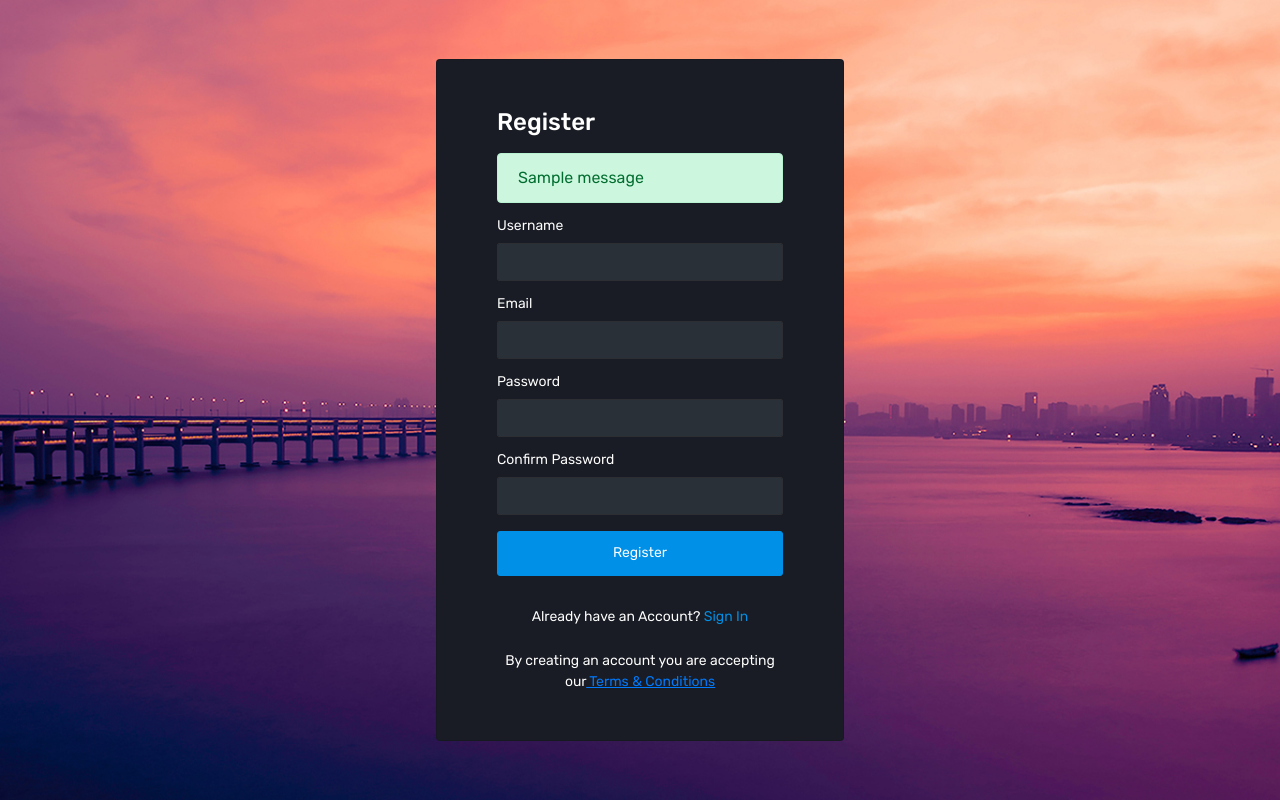
After one commit to the-map003/Gihanga_School_Master, a Django app: page /register/ in a window 1280 px wide. The commit adds this page. Run offline with Django 5.2, Linux system fonts and the light colour scheme; tables that the repository leaves empty hold one stand-in row (values such as "Sample post"); one stand-in notice (Sample message) is shown; some libraries are stand-ins or nearby versions.

Commit message:
commit_ag

```diff
--- a/GSM/GSM/settings.py
+++ b/GSM/GSM/settings.py
@@ -136,3 +136,7 @@ STATICFILES_DIRS = [BASE_DIR/ 'static' ]
 DEFAULT_AUTO_FIELD = 'django.db.models.BigAutoField'
 # settings.py
 AUTH_USER_MODEL = 'accounts.Users'
+
+AUTHENTICATION_BACKENDS = [
+    'django.contrib.auth.backends.ModelBackend',
+]
--- a/GSM/GSM/urls.py
+++ b/GSM/GSM/urls.py
@@ -1,6 +1,5 @@
 from django.contrib import admin
 from django.urls import path,include
-app_name = 'stock_management'  # Define the app namespace
 urlpatterns = [
     path('admin/', admin.site.urls),
     path('',include('accounts.urls')),
--- a/GSM/accounts/templates/accounts/login.html
+++ b/GSM/accounts/templates/accounts/login.html
@@ -53,7 +53,7 @@
                     <button class="btn btn-google col">
                       <i class="mdi mdi-google-plus"></i> Google plus </button>
                   </div>
-                  <p class="sign-up">Don't have an Account?<a href="#"> Sign Up</a></p>
+                  <p class="sign-up">Don't have an Account?<a href="{% url 'create_user' %}"> Sign Up</a></p>
                 </form>
               </div>
             </div>
--- /dev/null
+++ b/GSM/accounts/templates/accounts/register.html
@@ -0,0 +1,88 @@
+
+{% load static %}
+
+<!DOCTYPE html>
+<html lang="en">
+<head>
+    <!-- Required meta tags -->
+    <meta charset="utf-8">
+    <meta name="viewport" content="width=device-width, initial-scale=1, shrink-to-fit=no">
+    <title>Gihang School Master</title>
+    <!-- plugins:css -->
+    <link rel="stylesheet" href="{% static 'assets/vendors/mdi/css/materialdesignicons.min.css' %}">
+    <link rel="stylesheet" href="{% static 'assets/vendors/css/vendor.bundle.base.css' %}">
+    <!-- endinject -->
+    <!-- Plugin css for this page -->
+    <!-- End plugin css for this page -->
+    <!-- inject:css -->
+    <!-- endinject -->
+    <!-- Layout styles -->
+    <link rel="stylesheet" href="{% static 'assets/css/style.css' %}">
+    <!-- End layout styles -->
+    <link rel="shortcut icon" href="{% static 'assets/images/favicon.png' %}">
+</head>
+<body>
+<div class="container-scroller">
+    <div class="container-fluid page-body-wrapper full-page-wrapper">
+        <div class="row w-100 m-0">
+            <div class="content-wrapper full-page-wrapper d-flex align-items-center auth login-bg">
+                <div class="card col-lg-4 mx-auto">
+                    <div class="card-body px-5 py-5">
+                        <h3 class="card-title text-left mb-3">Register</h3>
+                        <!-- Display messages -->
+                        {% if messages %}
+                            {% for message in messages %}
+                                <div class="alert alert-{{ message.tags }}">
+                                    {{ message }}
+                                </div>
+                            {% endfor %}
+                        {% endif %}
+                        <!-- End display messages -->
+                        <form method="post">
+                            {% csrf_token %}
+                            <div class="form-group">
+                                <label>Username</label>
+                                <input type="text" name="username" class="form-control p_input">
+                            </div>
+                            <div class="form-group">
+                                <label>Email</label>
+                                <input type="email" name="email" class="form-control p_input">
+                            </div>
+                            <div class="form-group">
+                                <label>Password</label>
+                                <input type="password" name="password1" class="form-control p_input">
+                            </div>
+                            <div class="form-group">
+                                <label>Confirm Password</label>
+                                <input type="password" name="password2" class="form-control p_input">
+                            </div>
+                            <div class="text-center">
+                                <button type="submit" class="btn btn-primary btn-block enter-btn">Register</button>
+                            </div>
+                            <p class="sign-up text-center">Already have an Account?<a href="{% url 'login' %}"> Sign In</a></p>
+                            <p class="terms">By creating an account you are accepting our<a href="#"> Terms & Conditions</a></p>
+                        </form>
+                    </div>
+                </div>
+            </div>
+            <!-- content-wrapper ends -->
+        </div>
+        <!-- row ends -->
+    </div>
+    <!-- page-body-wrapper ends -->
+</div>
+<!-- container-scroller -->
+<!-- plugins:js -->
+<script src="{% static 'assets/vendors/js/vendor.bundle.base.js' %}"></script>
+<!-- endinject -->
+<!-- Plugin js for this page -->
+<!-- End plugin js for this page -->
+<!-- inject:js -->
+<script src="{% static 'assets/js/off-canvas.js' %}"></script>
+<script src="{% static 'assets/js/hoverable-collapse.js' %}"></script>
+<script src="{% static 'assets/js/misc.js' %}"></script>
+<script src="{% static 'assets/js/settings.js' %}"></script>
+<script src="{% static 'assets/js/todolist.js' %}"></script>
+<!-- endinject -->
+</body>
+</html>
--- a/GSM/accounts/urls.py
+++ b/GSM/accounts/urls.py
@@ -6,5 +6,6 @@ from.import views
 urlpatterns = [
     path('', views.login_user, name='login'),
     path('redirect/',views.redirect_users , name='redirect_users'),
+    path('register/',views.create_user,name='create_user'),
     # Add other URL patterns for your apps
 ]
--- a/GSM/accounts/views.py
+++ b/GSM/accounts/views.py
@@ -2,7 +2,9 @@ from django.shortcuts import render, redirect
 from django.contrib.auth import authenticate, login as auth_login
 from django.contrib.auth.decorators import login_required
 from .models import Users
-
+from django.contrib.auth import get_user_model
+from django.contrib.auth.hashers import make_password
+from django.contrib import messages
 def login_user(request):
     if request.method == 'POST':
         username = request.POST.get('username')
@@ -29,3 +31,41 @@ def redirect_users(request):
     else:
         # Handle default redirection (e.g., redirect to a generic dashboard)
         return redirect('student_dashboard')  # Replace 'generic_dashboard' with the appropriate URL name for the generic dashboard
+
+
+
+def create_user(request):
+    if request.method == 'POST':
+        # Get the custom user model
+        User = get_user_model()
+
+        # Retrieve form data
+        username = request.POST.get('username')
+        email = request.POST.get('email')
+        password1 = request.POST.get('password1')
+        password2 = request.POST.get('password2')
+
+        # Validate passwords
+        if password1 != password2:
+            messages.error(request,'Passwords do not match')
+            return render(request, 'accounts/register.html')
+
+        user = User(
+            username=username,
+            email=email,
+            role=User.STUDENT,
+            phone_number='',
+            profile_picture=''
+        )
+
+        # Hash the password
+        user.set_password(password1)
+
+        # Save the user
+        user.save()
+        messages.success(request, 'User registered successfully!')
+
+        # Redirect to a success page or login page
+        return redirect('login')  # Assuming you have a URL named 'login' for the login page
+
+    return render(request, 'accounts/register.html')
```
Also changed, not shown: GSM/db.sqlite3, GSM/hardware_control_panel/migrations/0001_initial.py (added).
